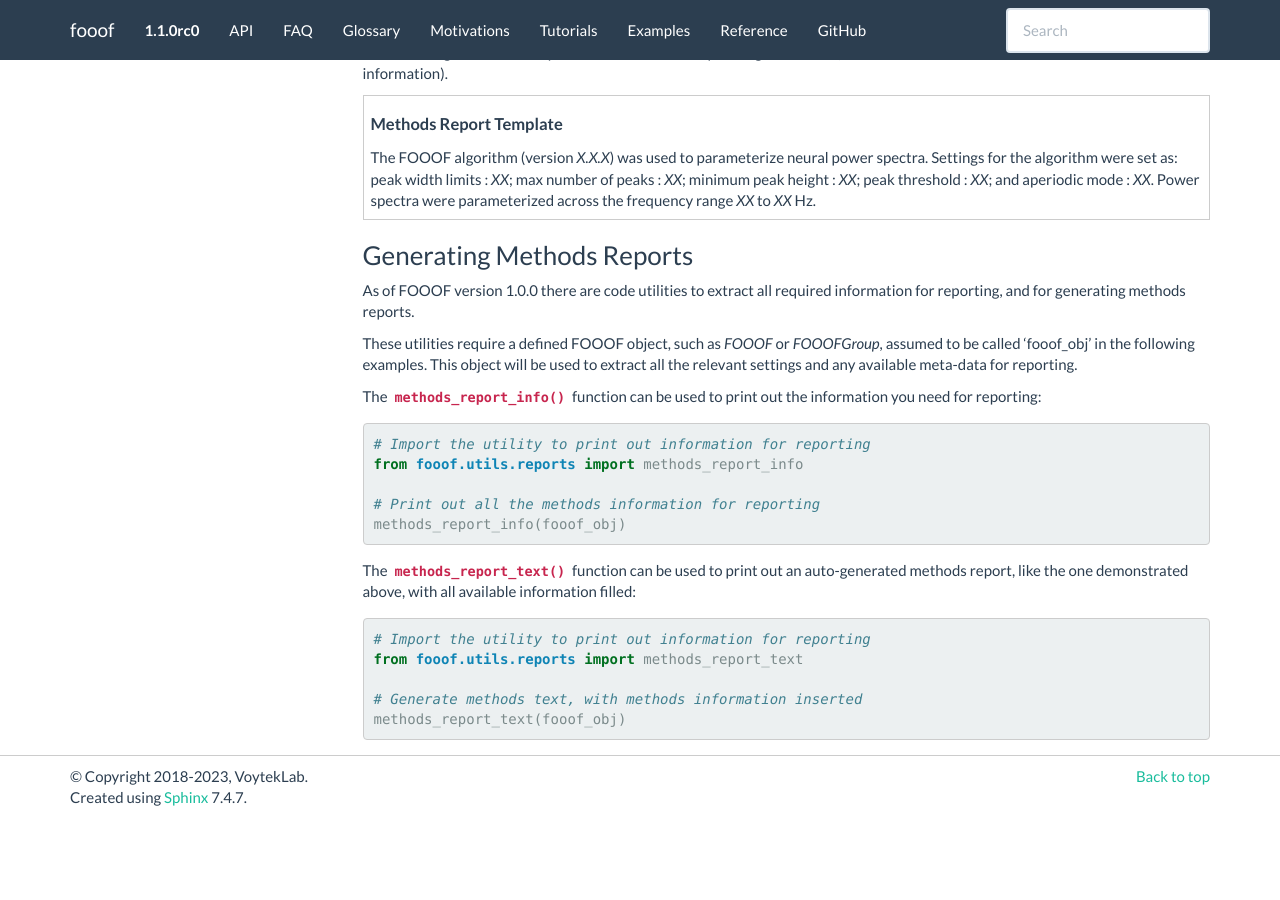
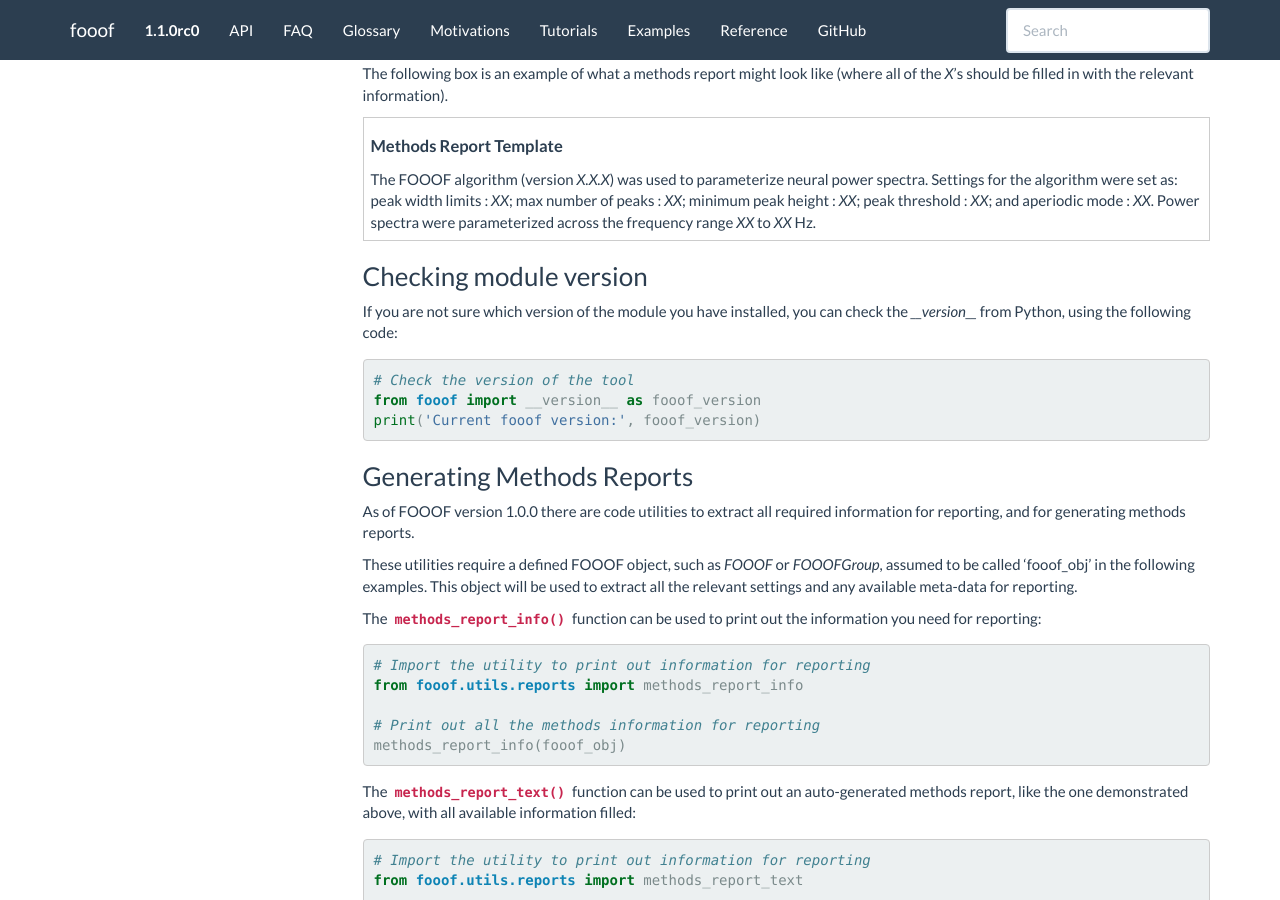
Before and after one commit to fooof-tools/fooof, a Sphinx documentation site: the page built from doc/reference.rst, in a window 1280 px wide and 900 px high, scrolled down 1159 px. Built offline with Sphinx 7.4.7, drawn with Linux system fonts in a browser that asks for light colours; pages that are not in the unit, such as notebooks, are missing from menus; the version number is read from the project's files by our own code; before the commit the page ends 1978 px from its top, so only the background shows below that; some of the changed text lies outside the part shown.

Commit message:
add version check to ref page

```diff
--- a/doc/reference.rst
+++ b/doc/reference.rst
@@ -65,6 +65,18 @@ The following box is an example of what a methods report might look like (where
     peak threshold : *XX*; and aperiodic mode : *XX*. Power spectra were parameterized across
     the frequency range *XX* to *XX* Hz.
 
+Checking module version
+~~~~~~~~~~~~~~~~~~~~~~~
+
+If you are not sure which version of the module you have installed, you can
+check the `__version__` from Python, using the following code:
+
+.. code-block:: python
+
+    # Check the version of the tool
+    from fooof import __version__ as fooof_version
+    print('Current fooof version:', fooof_version)
+
 Generating Methods Reports
 ~~~~~~~~~~~~~~~~~~~~~~~~~~
 
```
